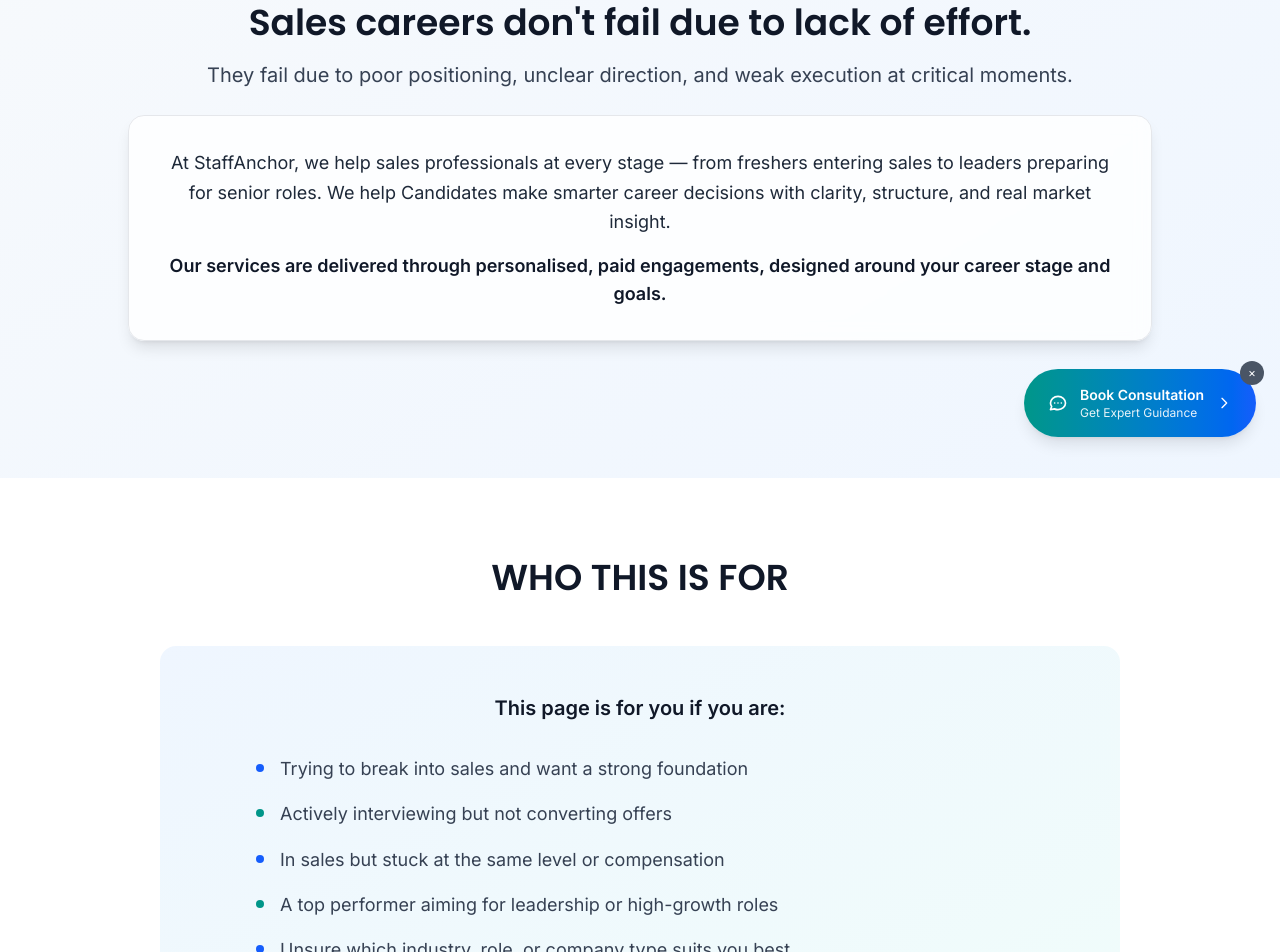
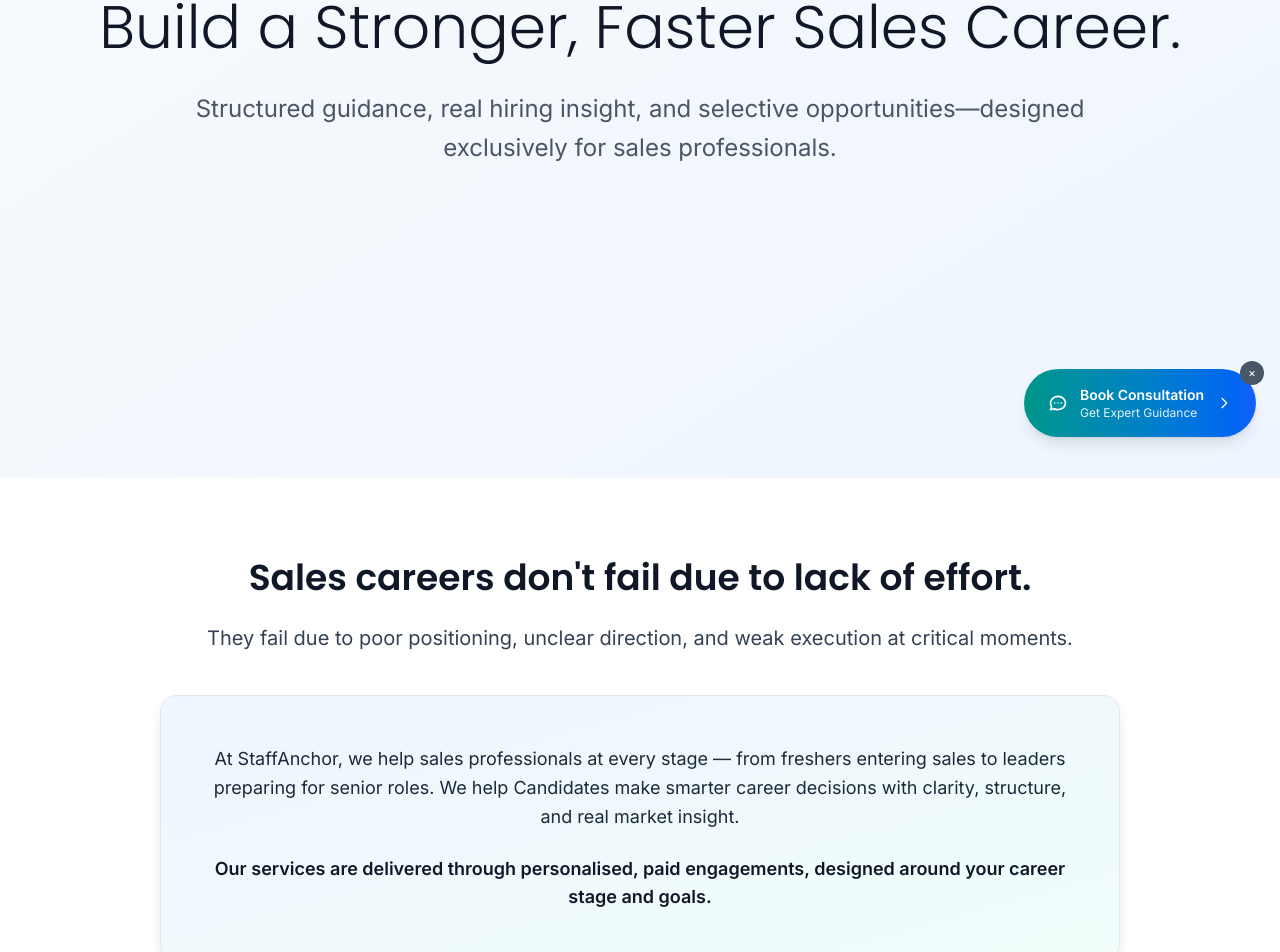
Before and after one commit to StaffAnchor/staffanchor, a Next.js app: page /jobseeker in a window 1280 px wide. Shown: the part 339-1291 px from the top of the page. Built offline with nearby package versions, Linux system fonts and the light colour scheme; no server answers.

Commit message:
minor changes in sales-hiring page

```diff
--- a/src/app/jobseeker/page.tsx
+++ b/src/app/jobseeker/page.tsx
@@ -12,34 +12,37 @@ export default function JobSeekersPage() {
 
         <div className="relative max-w-6xl mx-auto px-4 sm:px-6 lg:px-8 py-8">
           <div className="text-center">
-            <h1 className="font-poppins font-light text-4xl md:text-5xl lg:text-6xl text-gray-900 leading-tight mb-4">
+            <h1 className="font-poppins font-light text-4xl md:text-5xl lg:text-6xl text-gray-900 leading-tight mb-6">
               Build a Stronger, Faster Sales Career.
             </h1>
 
-            <p className="text-xl text-gray-600 leading-relaxed max-w-4xl mx-auto mb-8">
+            <p className="text-xl md:text-2xl text-gray-600 leading-relaxed max-w-4xl mx-auto">
               Structured guidance, real hiring insight, and selective opportunities—designed exclusively for sales professionals.
             </p>
+          </div>
+        </div>
+      </section>
 
-            <div className="max-w-5xl mx-auto mt-6">
-              <div className="space-y-5">
-                <h2 className="font-poppins font-semibold text-3xl md:text-4xl text-gray-900 mb-4">
+      {/* Why Careers Fail Section */}
+      <section className="py-20 bg-white">
+        <div className="max-w-5xl mx-auto px-4 sm:px-6 lg:px-8">
+          <div className="text-center mb-12">
+            <h2 className="font-poppins font-semibold text-3xl md:text-4xl text-gray-900 mb-6">
               Sales careers don't fail due to lack of effort.
             </h2>
 
-                <p className="text-xl text-gray-700 leading-relaxed">
+            <p className="text-xl text-gray-700 leading-relaxed mb-10">
               They fail due to poor positioning, unclear direction, and weak execution at critical moments.
             </p>
 
-                <div className="bg-white/80 backdrop-blur-sm rounded-2xl p-6 md:p-8 mt-6 shadow-lg border border-gray-200">
-                  <p className="text-lg text-gray-800 leading-relaxed mb-4">
+            <div className="bg-gradient-to-br from-blue-50 to-teal-50 rounded-2xl p-8 md:p-12 shadow-lg border border-gray-200">
+              <p className="text-lg text-gray-800 leading-relaxed mb-6">
                 At StaffAnchor, we help sales professionals at every stage — from freshers entering sales to leaders preparing for senior roles. We help Candidates make smarter career decisions with clarity, structure, and real market insight.
               </p>
 
               <p className="text-lg text-gray-900 font-semibold">
                 Our services are delivered through personalised, paid engagements, designed around your career stage and goals.
               </p>
-                </div>
-              </div>
             </div>
           </div>
         </div>
--- a/src/app/sales-hiring/page.tsx
+++ b/src/app/sales-hiring/page.tsx
@@ -23,7 +23,7 @@ export default function SalesHiringPage() {
           <div className="relative max-w-5xl mx-auto px-4 sm:px-6 lg:px-8">
             <div className="max-w-4xl">
               <h1 className="font-poppins font-light text-4xl md:text-5xl lg:text-6xl text-gray-900 leading-tight mb-6">
-                Mid–Senior Sales Hiring
+                Sales Hiring
               </h1>
 
               <p className="text-xl text-gray-700 leading-relaxed mb-16">
@@ -239,7 +239,7 @@ We evaluate candidates across behaviour, competencies, personal drivers, and sal
         <section className="py-20 bg-gradient-to-br from-blue-900 to-blue-800 text-white">
           <div className="max-w-4xl mx-auto px-4 sm:px-6 lg:px-8 text-center">
             <h2 className="font-poppins font-light text-3xl md:text-4xl mb-6">
-              Hiring mid–senior sales talent is a high-stakes decision.
+              Hiring Sales Talent is a High-Stakes Decision.
 
             </h2>
             <p className="text-xl text-blue-100 mb-8 leading-relaxed">
```
Lines whose indentation alone changed are shown as unchanged.
